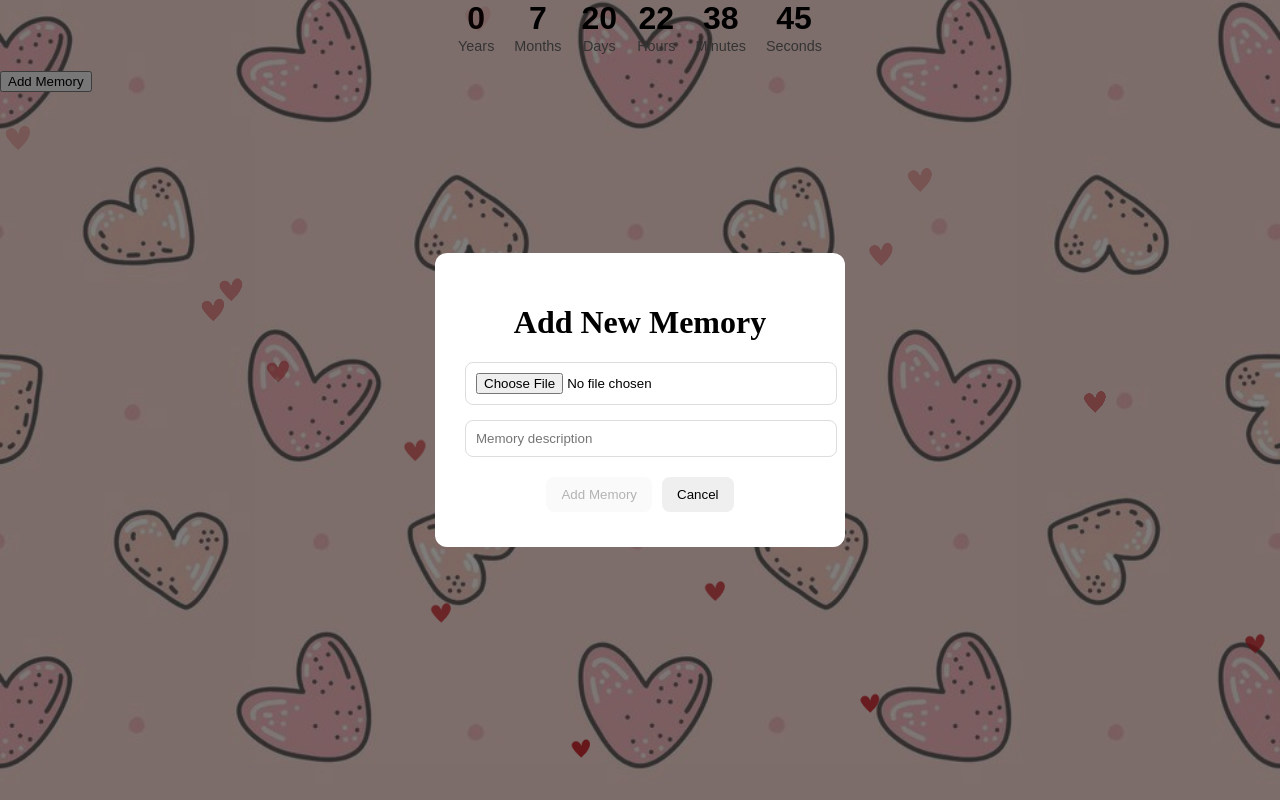
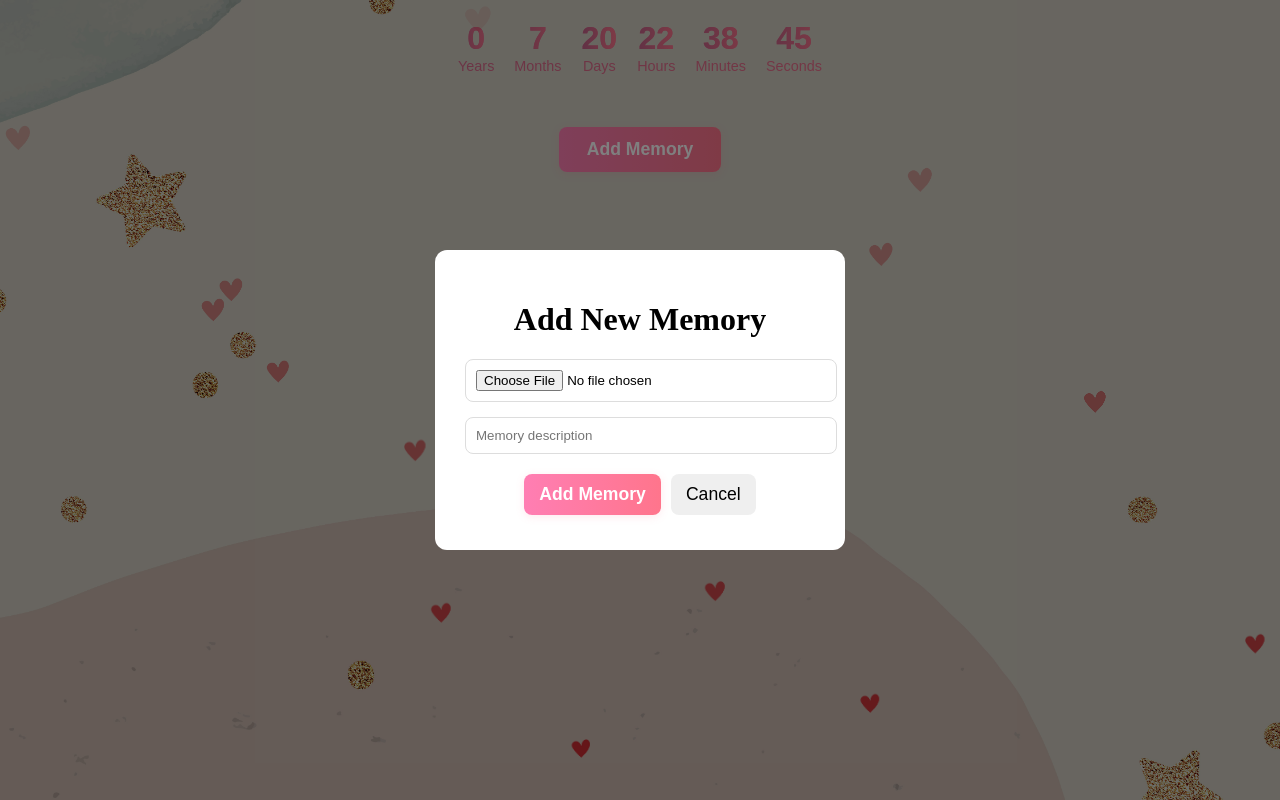
Before and after one commit to Alaamuhammeddd/birthday, a Vue app: page / in a window 1280 px wide. Both pictures are taken after a click on the button "Add Memory". Built offline with nearby package versions, Linux system fonts and the light colour scheme; no server answers; the database is empty; a web font is replaced by a local one; what @cloudinary/url-gen would draw is missing.

Commit message:
redesigning and edge case handling

```diff
--- a/src/App.vue
+++ b/src/App.vue
@@ -1,5 +1,4 @@
 <script setup lang="ts">
-import FlashCards from './components/FlashCards.vue'
 import HeartContainer from './components/HeartContainer.vue'
 import CountDown from './components/CountDown.vue'
 import CardContainer from './components/CardContainer.vue'
@@ -25,16 +24,27 @@ body,
 }
 
 #app::before {
+  background-image: url('../images/shimmering-gold-stars-watercolor.jpg');
   content: '';
   position: fixed;
   top: 0;
   left: 0;
   width: 100vw;
   height: 100vh;
-  background-image: url('../images/pink-hearts-background-pattern-of-cute-hearts-in-light-pink-color-vector.jpg');
   background-size: cover;
   background-position: center;
-  opacity: 0.65;
+  z-index: -2;
+  pointer-events: none;
+}
+#app::after {
+  content: '';
+  position: fixed;
+  top: 0;
+  left: 0;
+  width: 100vw;
+  height: 100vh;
+  opacity: 0.4;
+  background: rgba(0, 0, 0, 0.35);
   z-index: -1;
   pointer-events: none;
 }
--- a/src/components/AddMemoryModal.vue
+++ b/src/components/AddMemoryModal.vue
@@ -4,10 +4,14 @@
       <h1>Add New Memory</h1>
       <input type="file" accept="image/*" @change="onFileChange" />
       <input type="text" v-model="description" placeholder="Memory description" />
-      <button @click="submitMemory" :disabled="!selectedFile || uploading">
+      <button @click="submitMemory" :disabled="!selectedFile || uploading" class="add-memory-btn">
         {{ uploading ? 'Uploading...' : 'Add Memory' }}
       </button>
       <button @click="$emit('close')">Cancel</button>
+      <div v-if="uploading" class="loading-overlay">
+        <div class="spinner"></div>
+        <span class="loading-text">Uploading...</span>
+      </div>
     </div>
   </div>
 </template>
@@ -28,6 +32,7 @@ const onFileChange = (event: Event) => {
 const submitMemory = async () => {
   if (!selectedFile.value) return
 
+  uploading.value = true
   const formData = new FormData()
   formData.append('file', selectedFile.value)
   formData.append('upload_preset', 'memories_upload')
@@ -43,9 +48,7 @@ const submitMemory = async () => {
       },
     )
 
-    // const data = await res.json()
     const data = await res.json()
-    console.log('Cloudinary response:', data)
     const memory = {
       publicId: data.public_id,
       description: description.value,
@@ -60,6 +63,8 @@ const submitMemory = async () => {
     emit('close')
   } catch (err) {
     console.error('Upload failed:', err)
+  } finally {
+    uploading.value = false
   }
 }
 </script>
@@ -96,6 +101,64 @@ button {
   margin: 5px;
   border-radius: 8px;
   border: none;
+  font-size: 1.1rem;
   cursor: pointer;
 }
+.add-memory-btn {
+  padding: 10px 15px;
+  background: linear-gradient(90deg, #ff7eb3 0%, #ff758c 100%);
+  color: #fff;
+  border: none;
+  border-radius: 8px;
+  font-size: 1.1rem;
+  font-weight: 600;
+  box-shadow: 0 2px 8px rgba(255, 117, 140, 0.15);
+  cursor: pointer;
+  transition:
+    background 0.2s,
+    transform 0.2s;
+}
+.add-memory-btn:hover {
+  background: linear-gradient(90deg, #ff758c 0%, #ff7eb3 100%);
+  transform: translateY(-2px) scale(1.04);
+}
+.loading-overlay {
+  position: absolute;
+  top: 0;
+  left: 0;
+  width: 100%;
+  height: 100%;
+  background: rgba(255, 255, 255, 0.7);
+  display: flex;
+  flex-direction: column;
+  align-items: center;
+  justify-content: center;
+  z-index: 10;
+  border-radius: 12px;
+}
+.spinner {
+  border: 4px solid #eee;
+  border-top: 4px solid #ff7eb3;
+  border-radius: 50%;
+  width: 40px;
+  height: 40px;
+  animation: spin 1s linear infinite;
+  margin-bottom: 10px;
+}
+@keyframes spin {
+  0% {
+    transform: rotate(0deg);
+  }
+  100% {
+    transform: rotate(360deg);
+  }
+}
+.loading-text {
+  color: #ff7eb3;
+  font-weight: 600;
+  font-size: 1.1rem;
+}
+.modal {
+  position: relative;
+}
 </style>
--- a/src/components/CardContainer.vue
+++ b/src/components/CardContainer.vue
@@ -20,10 +20,13 @@ const onMemoryAdded = async () => {
 </script>
 
 <template>
-  <button @click="showModal = true">Add Memory</button>
-
   <div class="flashCardContainer">
-    <FlashCards />
+    <div class="flashCardContainer__button">
+      <button class="add-memory-btn" @click="showModal = true">Add Memory</button>
+    </div>
+    <div class="flashCardContainer__cards">
+      <FlashCards />
+    </div>
   </div>
   <AddMemoryModal v-if="showModal" @memoryAdded="onMemoryAdded" @close="showModal = false" />
 </template>
@@ -31,9 +34,41 @@ const onMemoryAdded = async () => {
 <style scoped>
 .flashCardContainer {
   display: flex;
+  flex-direction: column;
+  align-items: center;
+}
+.flashCardContainer__button {
+  display: flex;
+  justify-content: center;
+  width: 100%;
+  padding: 16px 0;
+}
+.flashCardContainer__cards {
+  display: flex;
   flex-direction: row;
-  justify-content: center;
-  align-items: center;
-  height: 100%;
+  align-items: flex-start;
+  justify-content: flex-start;
+  gap: 32px;
+  padding: 16px 0;
+}
+
+.add-memory-btn {
+  padding: 12px 28px;
+  background: linear-gradient(90deg, #ff7eb3 0%, #ff758c 100%);
+  color: #fff;
+  border: none;
+  border-radius: 8px;
+  font-size: 1.1rem;
+  font-weight: 600;
+  box-shadow: 0 2px 8px rgba(255, 117, 140, 0.15);
+  cursor: pointer;
+  transition:
+    background 0.2s,
+    transform 0.2s;
+  margin-bottom: 16px;
+}
+.add-memory-btn:hover {
+  background: linear-gradient(90deg, #ff758c 0%, #ff7eb3 100%);
+  transform: translateY(-2px) scale(1.04);
 }
 </style>
--- a/src/components/CountDown.vue
+++ b/src/components/CountDown.vue
@@ -93,6 +93,16 @@ onUnmounted(() => {
   gap: 20px;
   flex-wrap: wrap;
   font-family: 'Jersey 25', sans-serif;
+  padding-block: 20px;
+}
+
+.counter,
+.counter .number {
+  background: linear-gradient(90deg, #c1638a 0%, #ff758c 100%);
+  -webkit-background-clip: text;
+  -webkit-text-fill-color: transparent;
+  background-clip: text;
+  color: transparent;
 }
 
 .time {
--- a/src/components/FlashCards.vue
+++ b/src/components/FlashCards.vue
@@ -128,6 +128,7 @@ onMounted(async () => {
   background: red;
   transform: scale(1.1);
 }
+
 .title {
   position: absolute;
   top: -14px;
```
Also changed, not shown: images/shimmering-gold-stars-watercolor.jpg (added).
